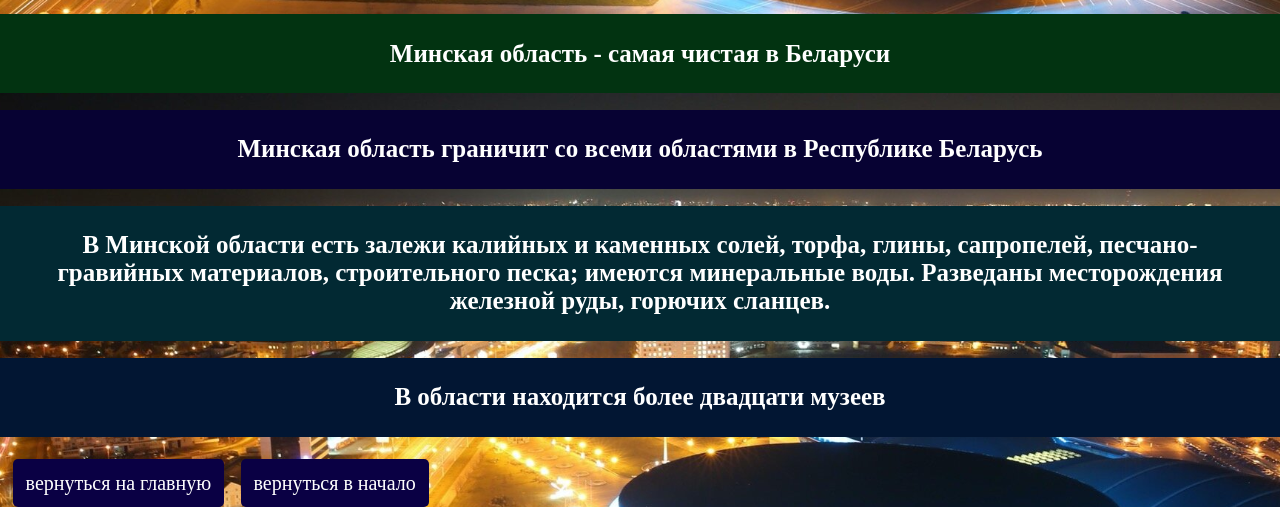
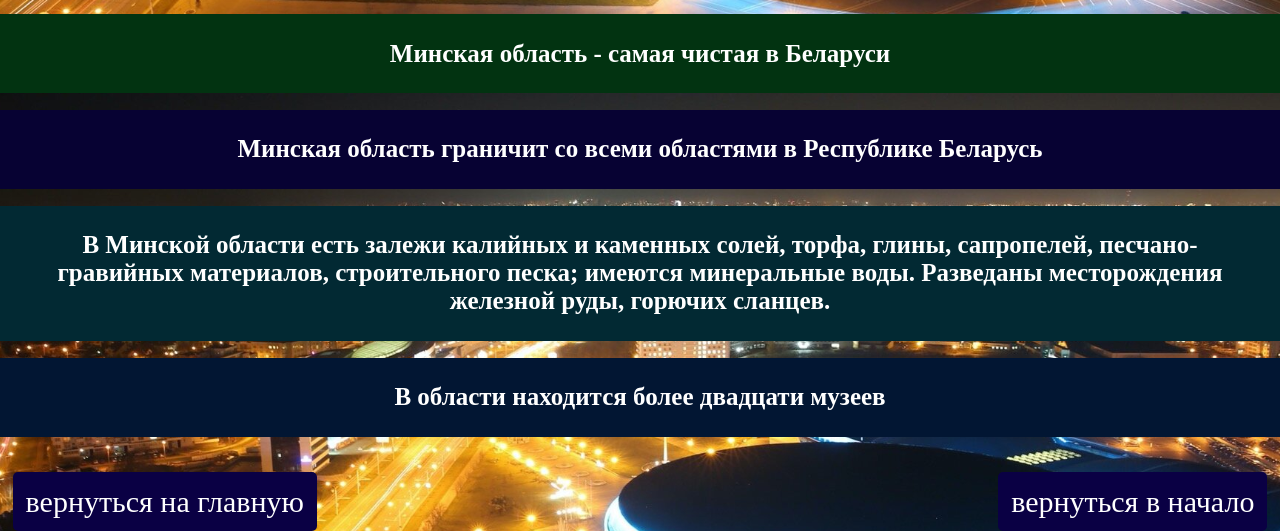
Before and after one commit to FullMaster322/interactive-map, a plain HTML site: page pages/MinskajaOblast/MinskajaOblast.html in a window 1280 px wide. Shown: the part 6371-6902 px from the top of the page. Before the commit the page ends 6878 px from the top, so only its background shows below. Drawn offline with Linux system fonts and the light colour scheme.

Commit message:
fix adaptive button

```diff
--- a/style.css
+++ b/style.css
@@ -235,10 +235,11 @@ svg {
 }
 
 .returnInMain {
+  position: absolute;
   padding-top: 1%;
   text-decoration: none;
   margin-left: 1%;
-  font-size: 20px;
+  font-size: 30px;
   border-radius: 5px;
   background-color: rgb(10, 0, 68);
   color: white;
@@ -249,10 +250,11 @@ svg {
   background-color: rgb(6, 68, 0);
 }
 .returnInStart {
-  padding-top: 0;
+  position: absolute;
+  padding-top: 1%;
   text-decoration: none;
-  margin-left: 1%;
-  font-size: 20px;
+  right: 1%;
+  font-size: 30px;
   border-radius: 5px;
   background-color: rgb(10, 0, 68);
   color: white;
```
